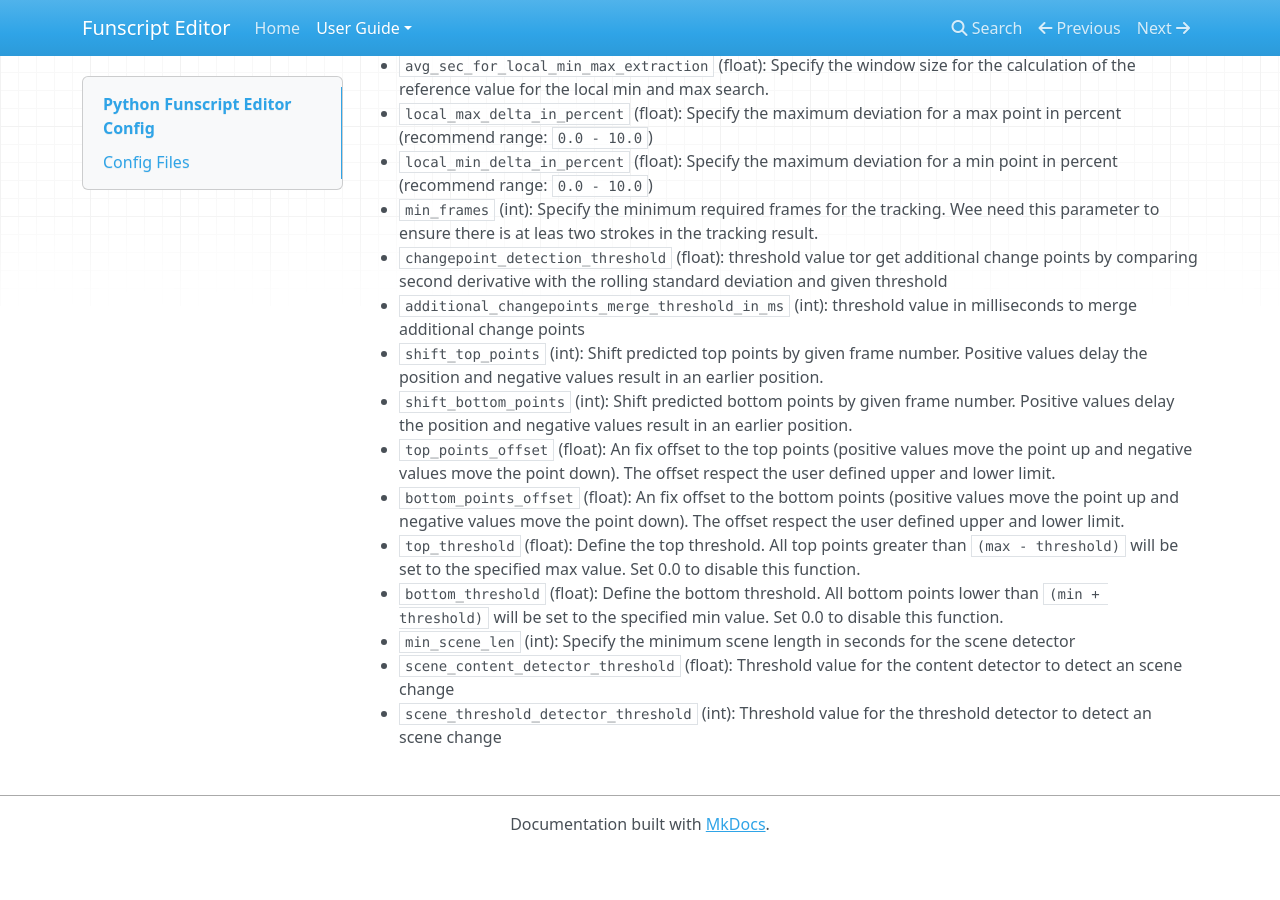
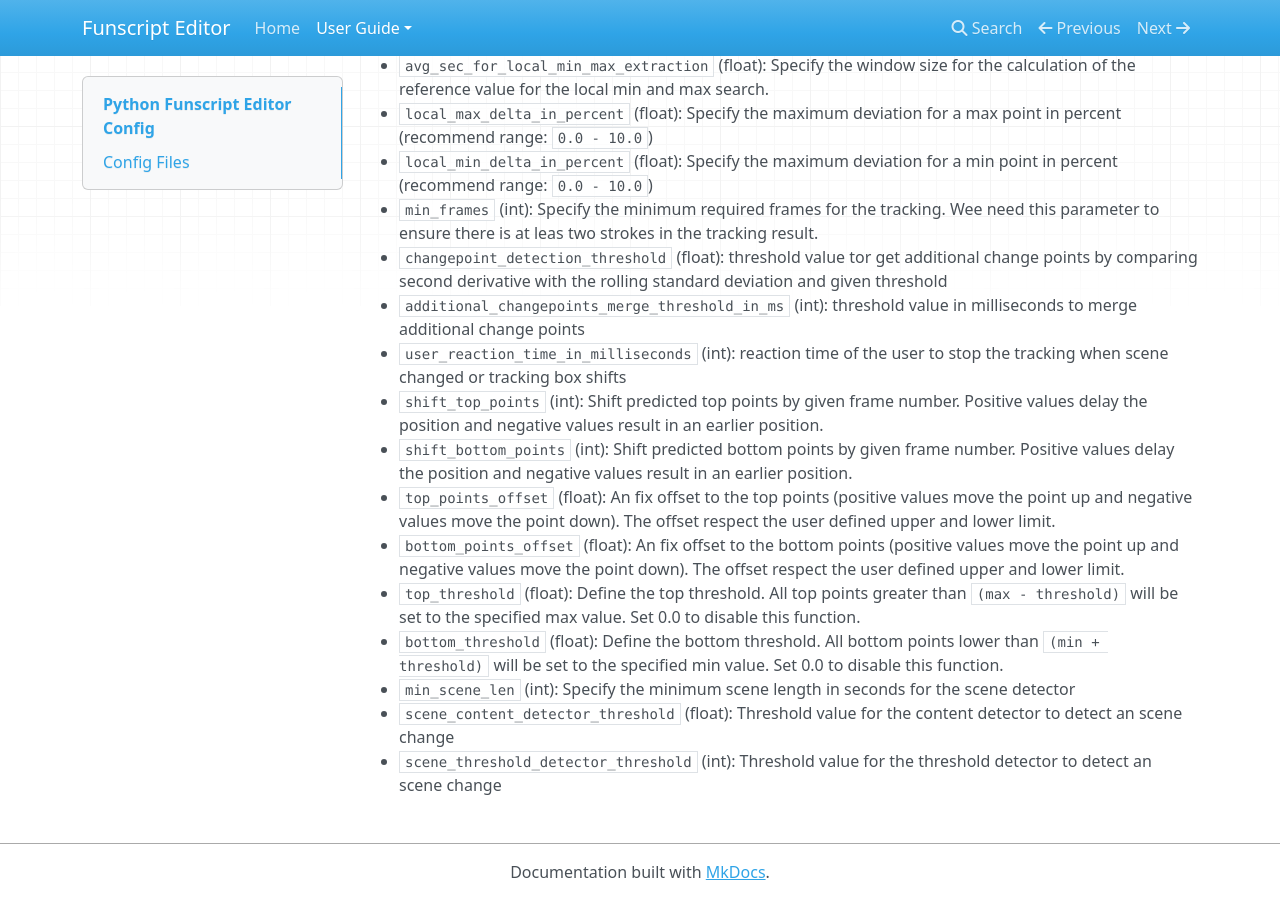
Before and after one commit to michael-mueller-git/Python-Funscript-Editor, an MkDocs documentation site: the page built from docs/app/docs/user-guide/config.md, in a window 1280 px wide and 900 px high, scrolled down 1068 px. Built offline with MkDocs 1.6.1, drawn with Linux system fonts in a browser that asks for light colours; nearby versions of some CDN libraries; before the commit the page ends 1920 px from its top, so only the background shows below that.

Commit message:
update docs

```diff
--- a/docs/app/docs/user-guide/config.md
+++ b/docs/app/docs/user-guide/config.md
@@ -39,6 +39,7 @@ Config Files:
 - `min_frames` (int): Specify the minimum required frames for the tracking. Wee need this parameter to ensure there is at leas two strokes in the tracking result.
 - `changepoint_detection_threshold` (float): threshold value tor get additional change points by comparing second derivative with the rolling standard deviation and given threshold
 - `additional_changepoints_merge_threshold_in_ms` (int): threshold value in milliseconds to merge additional change points
+- `user_reaction_time_in_milliseconds` (int): reaction time of the user to stop the tracking when scene changed or tracking box shifts
 - `shift_top_points` (int): Shift predicted top points by given frame number. Positive values delay the position and negative values result in an earlier position.
 - `shift_bottom_points` (int): Shift predicted bottom points by given frame number. Positive values delay the position and negative values result in an earlier position.
 - `top_points_offset` (float): An fix offset to the top points (positive values move the point up and negative values move the point down). The offset respect the user defined upper and lower limit.
```
